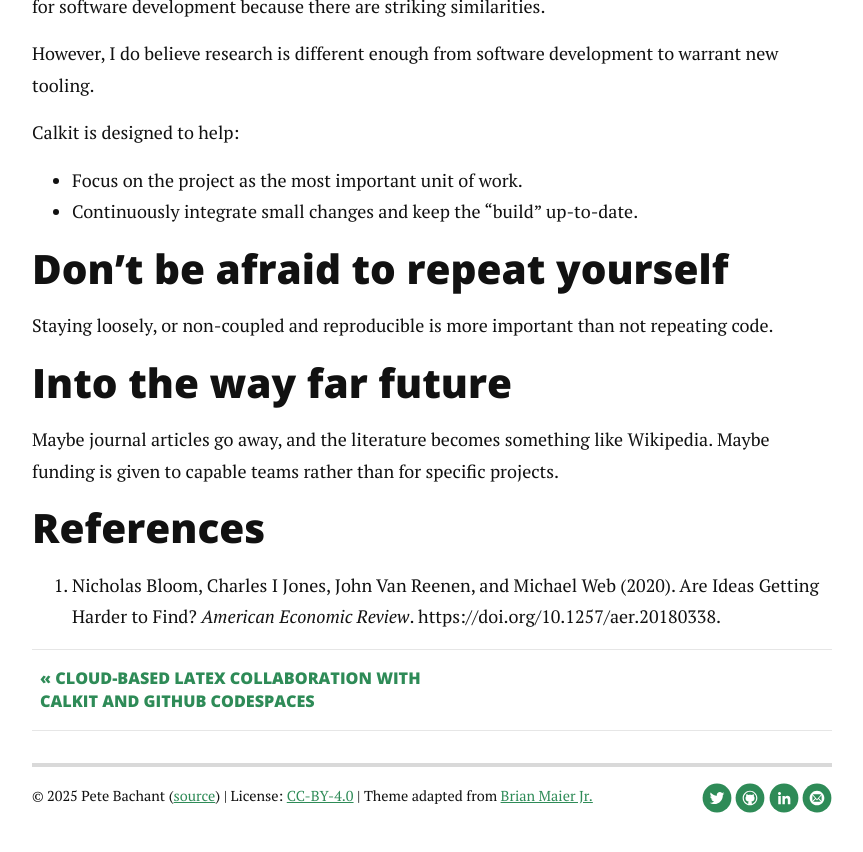
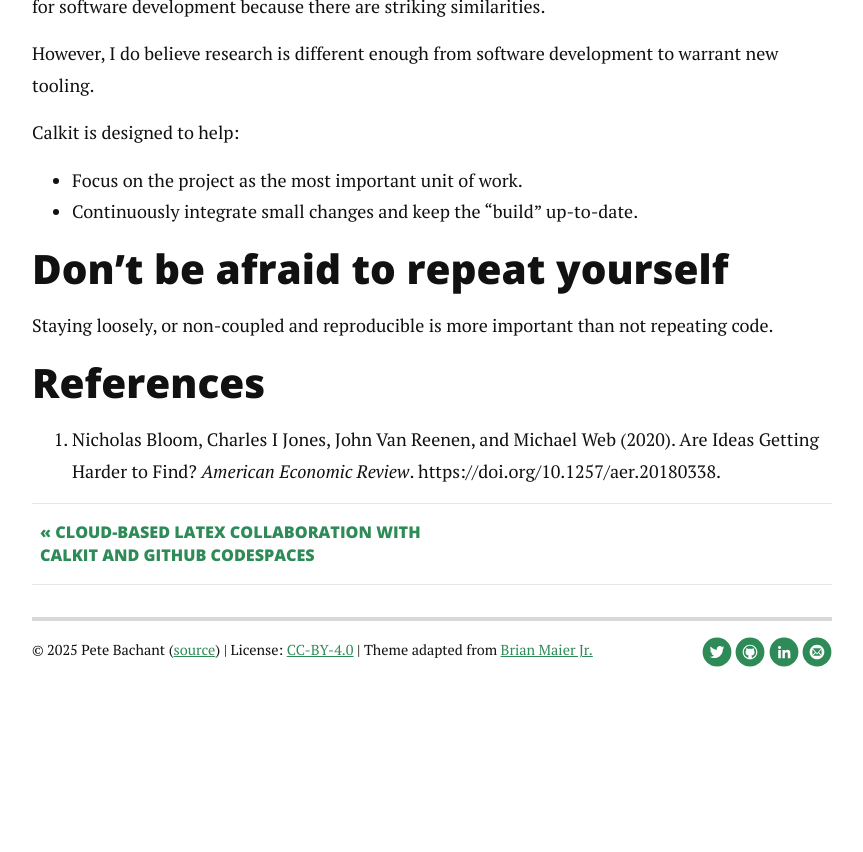
Before and after one commit to petebachant/petebachant.github.io, a Jekyll site: the page built from _posts/2025-02-28-continuous-reproducibility.markdown, in a window 1280 px wide and 900 px high, scrolled down 12896 px. Shown: the top 852 px of the window, without its empty margins (208-1071 px from the left). Built offline with Jekyll 4.4.1, drawn with Linux system fonts in a browser that asks for light colours; nearby versions of some CDN libraries; comment, search, counter and statistics services are not loaded; after the commit the page ends 13651 px from its top, so only the background shows below that.

Commit message:
Remove way far future section

```diff
--- a/_posts/2025-02-28-continuous-reproducibility.markdown
+++ b/_posts/2025-02-28-continuous-reproducibility.markdown
@@ -680,12 +680,6 @@ Calkit is designed to help:
 Staying loosely, or non-coupled and reproducible is more important than
 not repeating code.
 
-## Into the way far future
-
-Maybe journal articles go away, and the literature becomes something like
-Wikipedia.
-Maybe funding is given to capable teams rather than for specific projects.
-
 ## References
 
 1. Nicholas Bloom, Charles I Jones, John Van Reenen, and Michael Web (2020).
```
